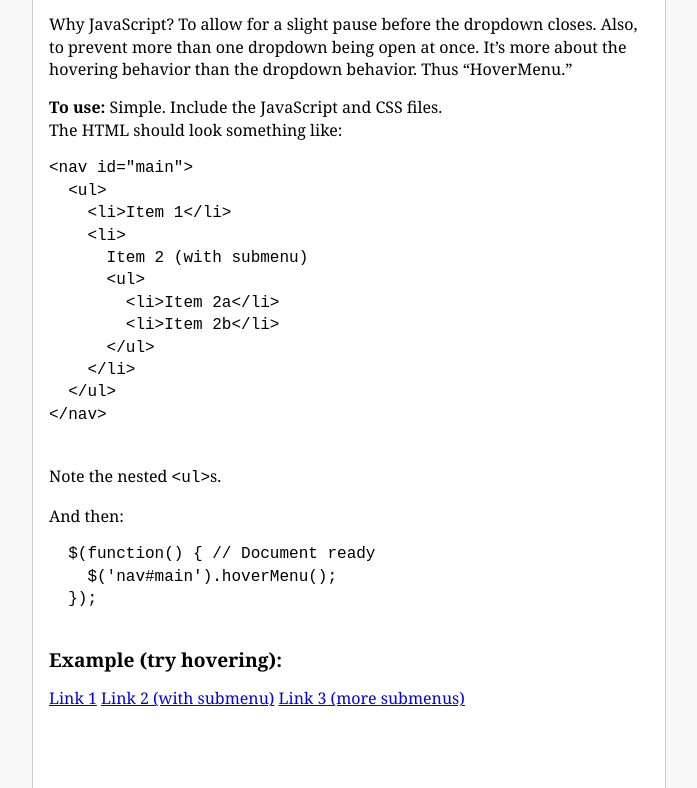
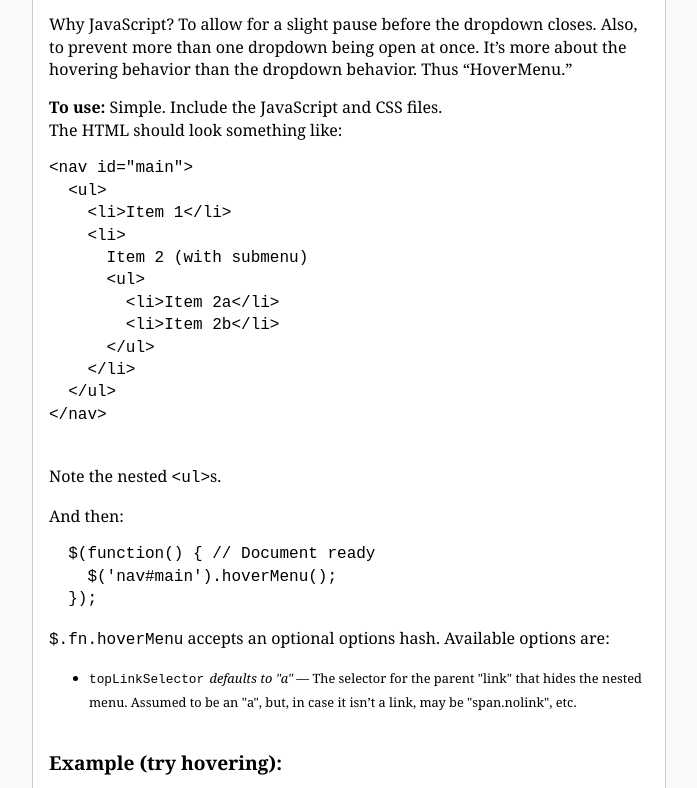
Before and after one commit to mjhoy/hovermenu, a plain HTML site: page index.html in a window 1280 px wide. Shown: the part 99-887 px from the top of the page, without its empty margins (291-988 px from the left). Drawn offline with nearby package versions, Linux system fonts and the light colour scheme.

Commit message:
accept options hash; add option `topLinkSelector`

```diff
--- a/index.html
+++ b/index.html
@@ -67,6 +67,18 @@
   });
 </pre>
       </p>
+
+      <p>
+        <code>$.fn.hoverMenu</code> accepts an optional
+        options hash. Available options are:
+      </p>
+
+      <ul>
+        <li><code>topLinkSelector</code> <i>defaults to "a"</i> — The
+          selector for the parent "link" that hides the
+          nested menu. Assumed to be an "a", but, in case it
+          isn’t a link, may be "span.nolink", etc.</li>
+      </ul>
       </section>
 
       <header>
--- a/js/jquery.hovermenu.js
+++ b/js/jquery.hovermenu.js
@@ -1,6 +1,16 @@
 (function ($) {
 
-  $.fn.hoverMenu = function () {
+  var defaultOptions = {
+    // *topLinkSelector*
+    // This corresponds to the parent link of a nested menu;
+    // if the parent is not a link it may be something like
+    // "span.nolink", etc.
+    topLinkSelector : 'a'
+  };
+
+  $.fn.hoverMenu = function (opts) {
+
+    var options = $.extend( defaultOptions, opts || {} );
 
     var hideNested = function (nested) {
       nested.removeClass( 'revealed' );
@@ -22,7 +32,7 @@
 
         $( nested ).each( function () {
           var child = $( this )
-            , link = child.siblings( 'a' )
+            , link = child.siblings( options.topLinkSelector )
             , n = 0
             , tid = 0
             , check = function () {
--- a/sass/sample.scss
+++ b/sass/sample.scss
@@ -21,6 +21,12 @@ footer {
   font-size: 0.8em;
   font-family: verdana;
 }
+ul {
+  font-size: 0.8em;
+  code {
+    padding-right: 2px;
+  }
+}
 h2 {
   margin-top: 2em;
   font-size: 1.2em;
```
Also changed, not shown: css/sample.css.
